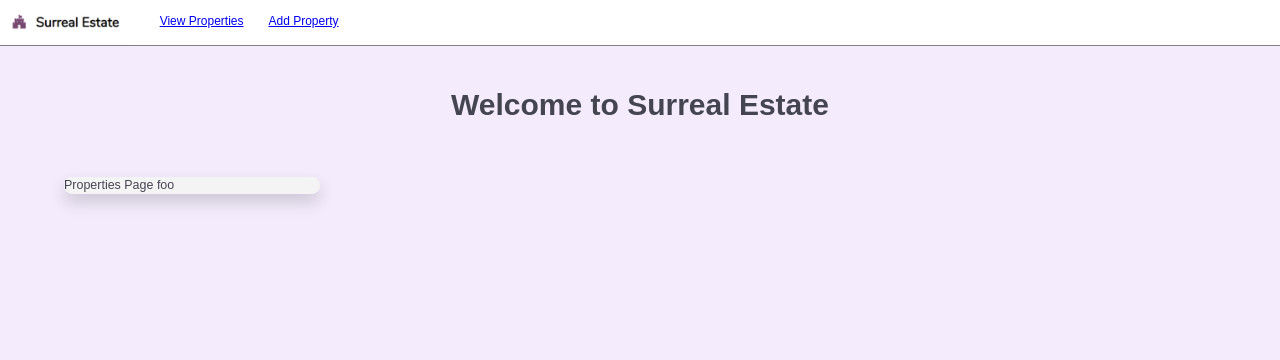
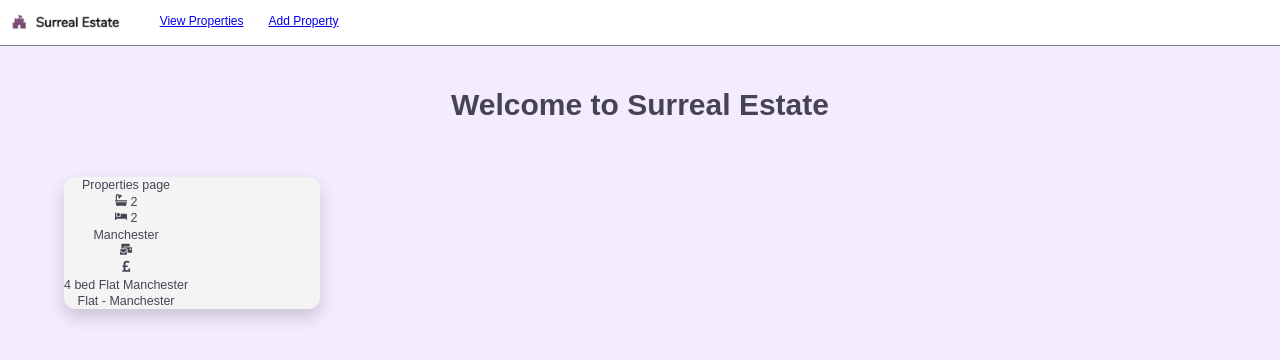
Before and after one commit to ro8inro8in/surreal-estate, a React (Create React App) app: page / in a window 1280 px wide. Shown: the top 360 px of the page. Built offline with nearby package versions, Linux system fonts and the light colour scheme; a web font is replaced by a local one.

Commit message:
added icons to property card no css

```diff
--- a/src/components/App.js
+++ b/src/components/App.js
@@ -4,7 +4,7 @@ import { Switch, Route } from "react-router-dom";
 import NavBar from "./NavBar";
 import Properties from "./Properties";
 import AddProperty from "./AddProperty";
-// import PropertyCard from "./PropertyCard";
+
 import "./Alert";
 
 const App = () => {
--- a/src/components/Properties.js
+++ b/src/components/Properties.js
@@ -1,7 +1,21 @@
 import React from "react";
+import PropertyCard from "./PropertyCard";
 
 const Properties = () => {
-  return <div>Properties Page foo </div>;
+  return (
+    <div>
+      Properties page
+      <PropertyCard
+        title=""
+        city="Manchester"
+        type=""
+        bathrooms={2}
+        bedrooms={2}
+        email=""
+        price={1000000}
+      />
+    </div>
+  );
 };
 
 export default Properties;
--- a/src/components/PropertyCard.js
+++ b/src/components/PropertyCard.js
@@ -1,37 +1,33 @@
 import React from "react";
+import "../styles/PropertyCard.css";
 import PropTypes from "prop-types";
-
+import { FaBed, FaBath, FaPoundSign, FaMailBulk } from "react-icons/fa";
 
 const PropertyCard = (props) => {
   const { bathrooms, bedrooms, city, email, price, title, type } = props;
   return (
-    <div className="PropertyCard">
-      <div className="bathrooms">
-        bathrooms:
-        {bathrooms.max}
+    <div className="property-card">
+      <div className="property-card-bathrooms">
+        <FaBath /> 2<span>{bathrooms.max}</span>
       </div>
-      <div className="bedrooms">
-        bedrooms:
-        {bedrooms.max}
+      <div className="property-card-bedrooms">
+        <FaBed /> 2<span>{bedrooms.max}</span>
       </div>
-      <div className="city">
-        city:
-        {city}
-      </div>
-      <div className="email">
-        email:
+      <div className="property-card-city">{city}</div>
+      <div className="property-card-email">
+        <FaMailBulk />
         {email}
       </div>
-      <div className="price">
-        price:
+      <div className="property-card-price">
+        <FaPoundSign />
         {price.max}
       </div>
-      <div className="title">
-        title:
+      <div className="property-card-title">
+        4 bed Flat Manchester
         {title}
       </div>
-      <div className="type">
-        type:
+      <div className="property-card-type">
+        Flat - Manchester
         {type}
       </div>
     </div>
--- /dev/null
+++ b/src/styles/PropertyCard.css
@@ -0,0 +1,12 @@
+.navlinks{
+    display: flex;
+  justify-items: start;
+  background-color: #ff0000ef;
+  border-radius: 12px;
+  box-shadow: 0 8px 16px rgb(38 38 48 / 20%);
+  box-sizing: border-box;
+  margin: 5%;
+  padding: 0%;
+  max-width: 20%;
+
+}
```
